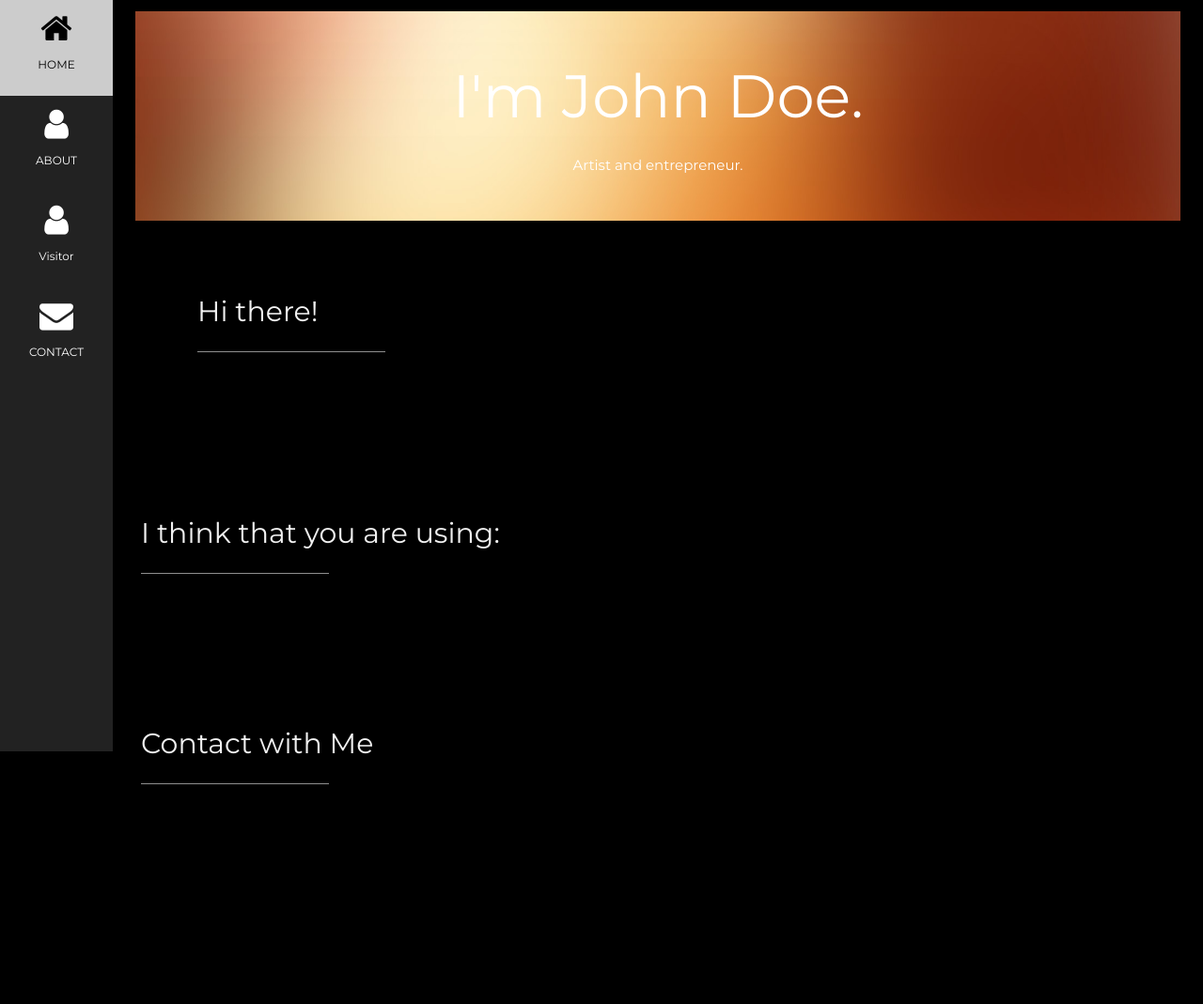
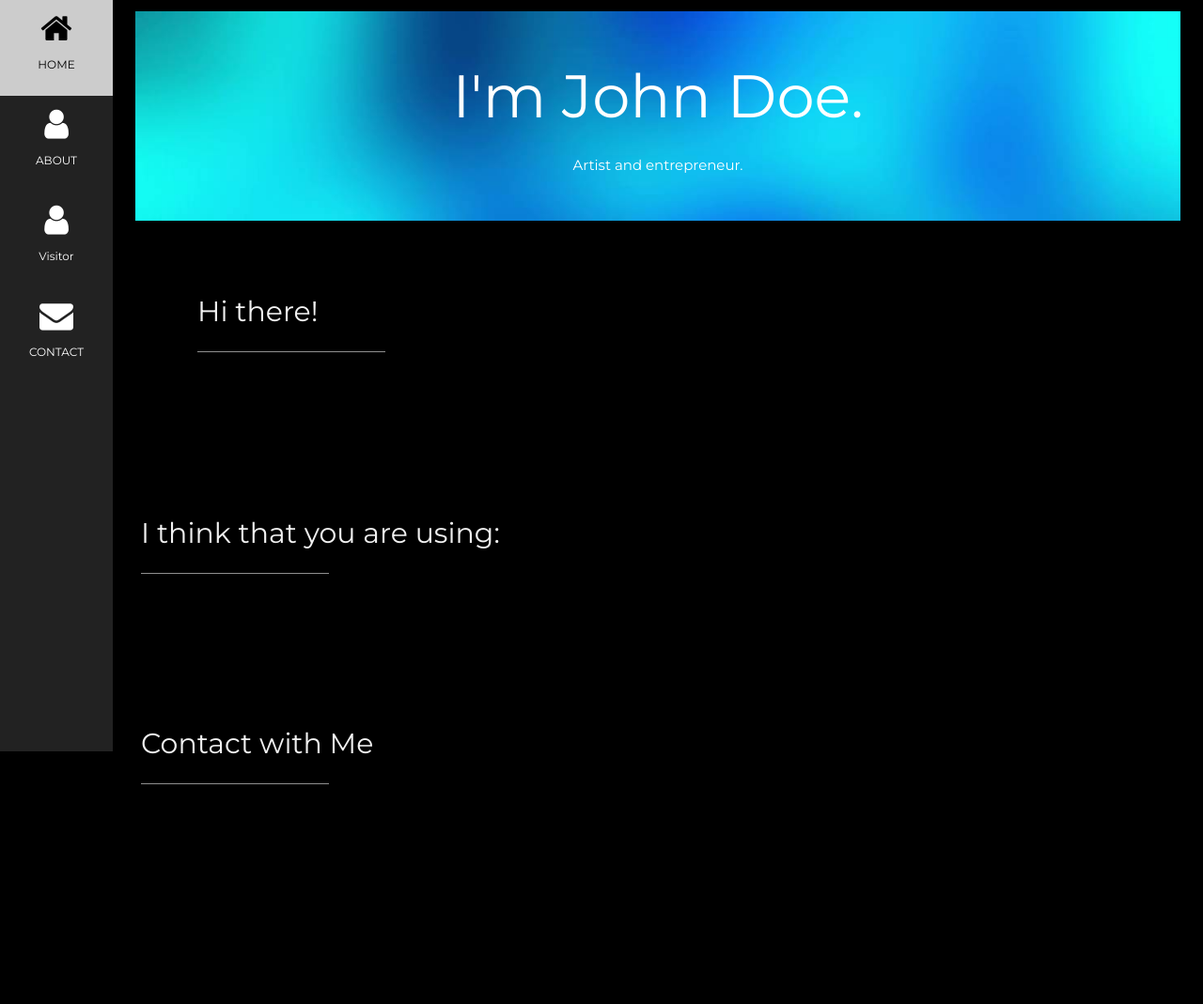
Before and after one commit to youaresoroman/project, a plain HTML site: page index.html in a window 1280 px wide. Shown: the whole page at 94% size. Drawn offline with nearby package versions, Linux system fonts and the light colour scheme; no server answers.

Commit message:
readme update

```diff
--- a/source/stylesheets/style.css
+++ b/source/stylesheets/style.css
@@ -34,7 +34,7 @@ body.loading .modal {
 }
 
 #home {
-     background-image: url("../../source/assets/jpg/orange.jpg");
+     background-image: url("../../source/assets/jpg/blue.jpg");
      background-position: center top;
      background-repeat: no-repeat;
      background-size: 100%;
```
